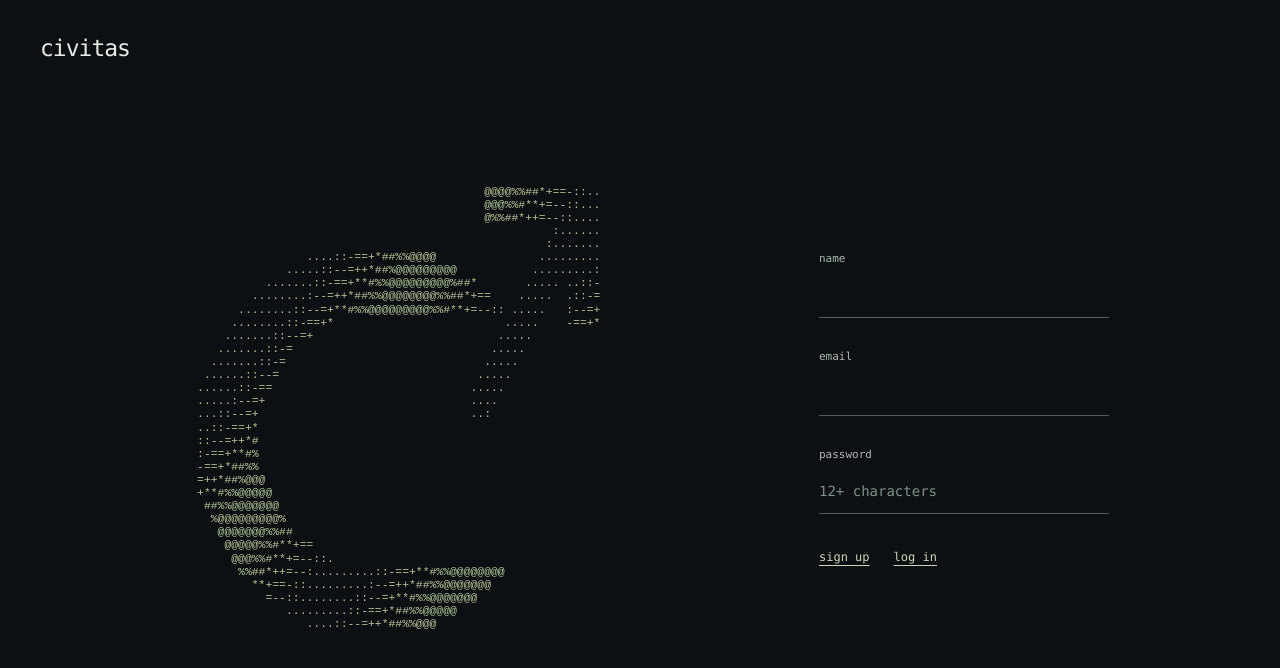
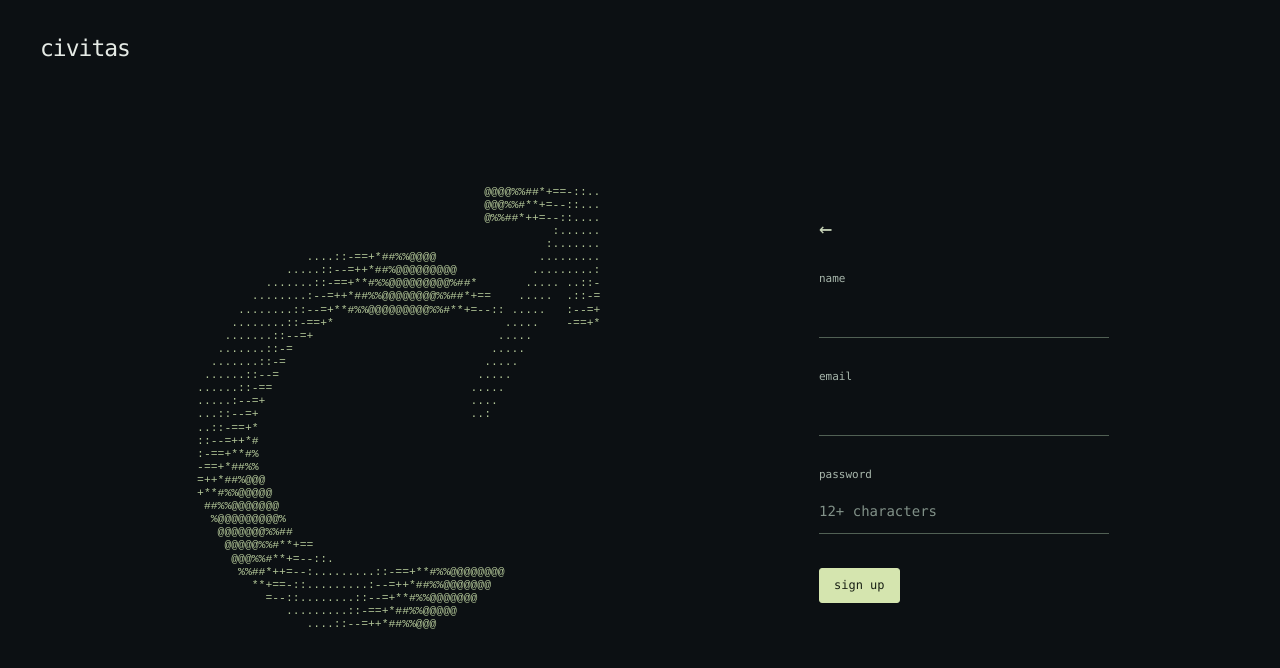
Before and after one commit to andyjyzhang/civitas, a Next.js app in the folder apps/web/: page / in a window 1280 px wide. Both pictures are taken after a click on the button "sign up". Shown: the top 668 px of the page. Built offline with nearby package versions, Linux system fonts and the light colour scheme.

Commit message:
style(web): add compact green auth buttons and signup back arrow

```diff
--- a/apps/web/app/landing-login.tsx
+++ b/apps/web/app/landing-login.tsx
@@ -27,11 +27,12 @@ export default function LandingLogin() {
   }
 
   return <form className="landing-login-form" onSubmit={login} aria-label={signup ? 'Sign up' : 'Log in'}>
+    {signup && <button className="auth-back" type="button" aria-label="Back to log in" disabled={busy} onClick={() => { setSignup(false); setError(''); }}>←</button>}
     {signup && <label htmlFor="signup-name">name<input id="signup-name" name="name" autoComplete="name" maxLength={100} required disabled={busy}/></label>}
     <label htmlFor="login-email">email<input id="login-email" name="email" type="email" autoComplete="username" maxLength={254} required disabled={busy}/></label>
     <label htmlFor="login-password">password<input id="login-password" name="password" type="password" autoComplete={signup ? 'new-password' : 'current-password'} minLength={signup ? 12 : undefined} placeholder={signup ? '12+ characters' : undefined} maxLength={128} required disabled={busy}/></label>
     {error && <p className="login-error" role="alert">{error}</p>}
     <div className="auth-actions"><button className="auth-submit" disabled={busy}>{busy ? (signup ? 'creating account…' : 'logging in…') : (signup ? 'sign up' : 'log in')}</button>
-    <button className="auth-toggle" type="button" disabled={busy} onClick={() => { setSignup(value => !value); setError(''); }}>{signup ? 'log in' : 'sign up'}</button></div>
+    {!signup && <button className="auth-toggle" type="button" disabled={busy} onClick={() => { setSignup(true); setError(''); }}>sign up</button>}</div>
   </form>;
 }
--- a/apps/web/app/landing.css
+++ b/apps/web/app/landing.css
@@ -14,6 +14,11 @@
 @media(max-width:900px) { .landing-main { gap: 40px; grid-template-columns: minmax(0, 1.4fr) minmax(210px, 1fr); } }
 @media(max-width:600px) { .landing-nav { padding: 22px 24px; } .landing-wordmark { font-size: 21px; } .landing-main { grid-template-columns: 1fr; gap: 35px; padding: 10px 24px 50px; } .ascii-logo { max-width: 350px; } .ascii-logo pre { font-size: clamp(5px, 1.25vw, 7.6px); } .landing-login-form input { font-size: 16px; } }
 
-.auth-submit,.auth-toggle { border: 0; background: transparent; color: #c9d6ba; font-size: 12px; padding: 0; justify-self: start; text-align: left; text-decoration: underline; text-underline-offset: 4px; }
+.auth-toggle { border: 0; background: transparent; color: #c9d6ba; font-size: 12px; padding: 0; justify-self: start; text-align: left; text-decoration: underline; text-underline-offset: 4px; }
 
 .auth-actions { display: flex; align-items: center; justify-content: flex-start; gap: 24px; }
+
+.auth-submit { border: 1px solid #d5e5af; border-radius: 3px; background: #d5e5af; color: #192015; padding: 7px 14px; font-size: 12px; text-align: left; }
+.auth-submit:hover:not(:disabled) { background: #e5f0cd; border-color: #e5f0cd; }
+.auth-back { justify-self: start; padding: 0; border: 0; background: transparent; color: #c9d6ba; font-size: 22px; line-height: 1; }
+.auth-back:hover:not(:disabled) { color: #e5f0cd; }
```
Also changed, not shown: 1 other file (tests, documents, lock files or other folders).
